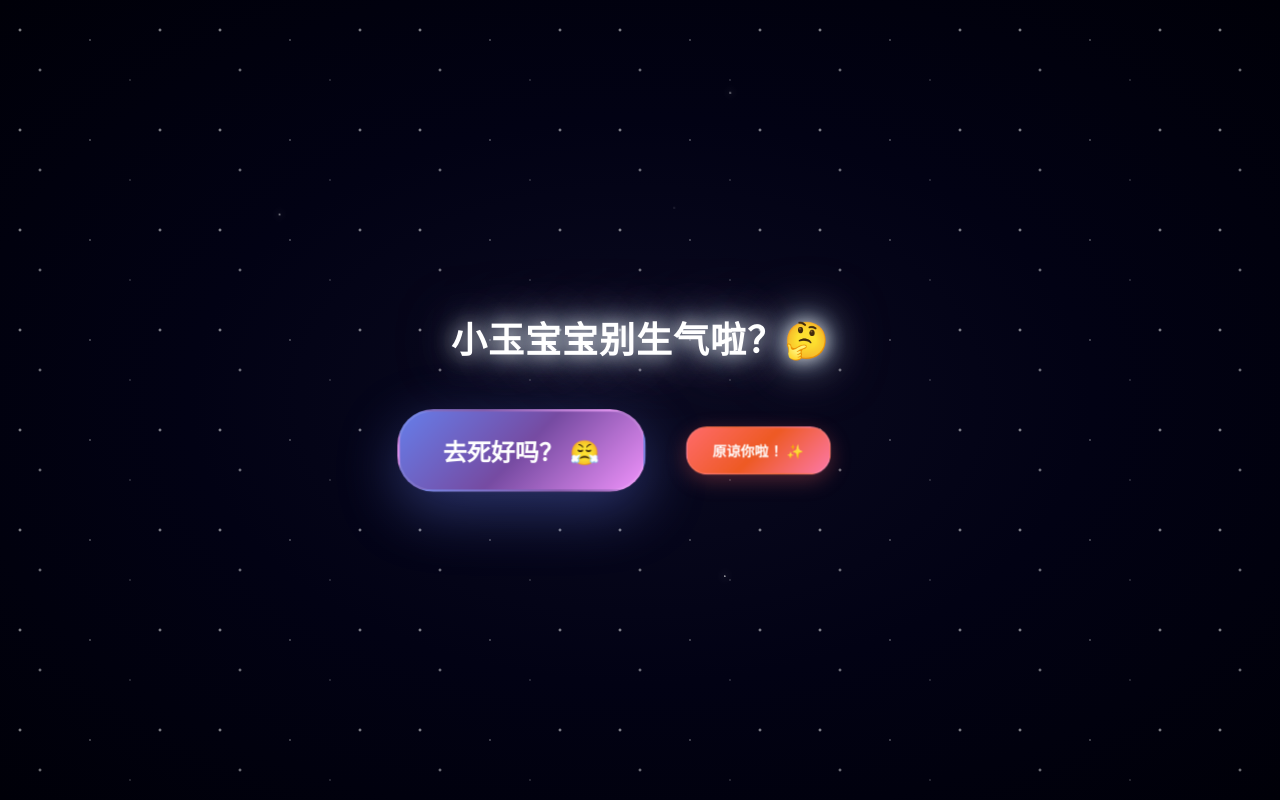
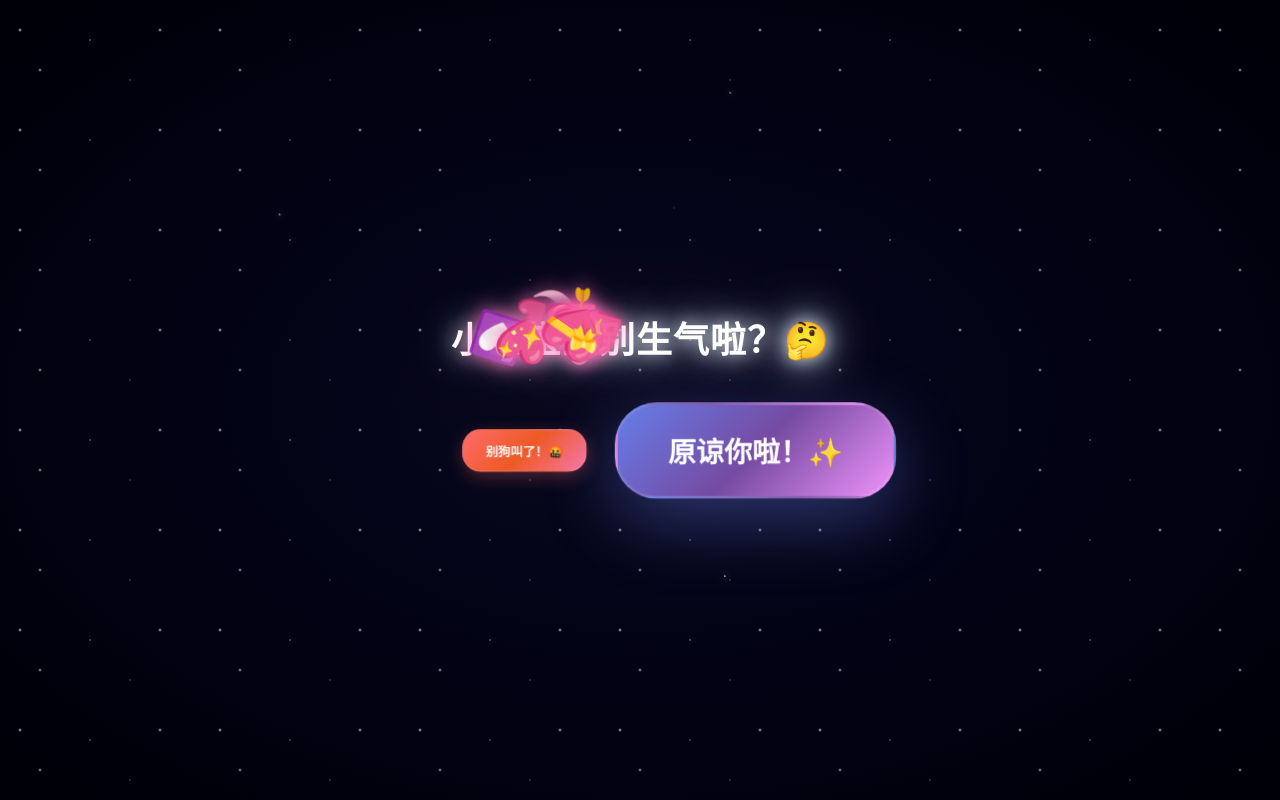
Before and after one commit to hongzhiWang2002/liuxing, a plain HTML site: page index.html in a window 1280 px wide. Both pictures are taken after a click on the button "去死好吗？ 😤". Drawn offline with Linux system fonts and the light colour scheme.

Commit message:
Update index.html

```diff
--- a/index.html
+++ b/index.html
@@ -220,20 +220,20 @@
     left: 100%;
   }
 
-  .btn-yes {
+  .btn-angry {
+    background: linear-gradient(135deg, #ff6b6b 0%, #ee5a24 50%, #fd79a8 100%);
+    color: white;
+    min-width: 160px;
+    transform: scale(0.7);
+    box-shadow: 0 8px 30px rgba(255, 107, 107, 0.3);
+  }
+
+  .btn-forgive {
     background: linear-gradient(135deg, #667eea 0%, #764ba2 50%, #f093fb 100%);
     color: white;
-    min-width: 180px;
+    min-width: 200px;
     transform: scale(1.2);
     box-shadow: 0 15px 50px rgba(102, 126, 234, 0.4);
-  }
-
-  .btn-no {
-    background: linear-gradient(135deg, #ff6b6b 0%, #ee5a24 50%, #fd79a8 100%);
-    color: white;
-    min-width: 120px;
-    transform: scale(0.7);
-    box-shadow: 0 8px 30px rgba(255, 107, 107, 0.3);
   }
 
   .btn:active {
@@ -371,12 +371,12 @@
       font-size: 18px;
     }
 
-    .btn-yes {
-      min-width: 240px;
+    .btn-forgive {
+      min-width: 260px;
     }
 
-    .btn-no {
-      min-width: 160px;
+    .btn-angry {
+      min-width: 180px;
     }
 
     .question {
@@ -423,8 +423,8 @@
 <div class="content" id="mainContent">
   <div class="question">小玉宝宝别生气啦？🤔</div>
   <div class="button-container">
-    <button class="btn btn-yes" id="yesBtn">去死好吗？ 😤</button>
-    <button class="btn btn-no" id="noBtn">原谅你啦 ！✨</button>
+    <button class="btn btn-angry" id="angryBtn">去死好吗？ 😤</button>
+    <button class="btn btn-forgive" id="forgiveBtn">原谅你啦！✨</button>
   </div>
 </div>
 
@@ -446,13 +446,13 @@
   }
 
   // 交互逻辑
-  const yesBtn = document.getElementById('yesBtn');
-  const noBtn = document.getElementById('noBtn');
+  const angryBtn = document.getElementById('angryBtn');
+  const forgiveBtn = document.getElementById('forgiveBtn');
   const mainContent = document.getElementById('mainContent');
   const resultMessage = document.getElementById('resultMessage');
   const heartContainer = document.getElementById('heartContainer');
 
-  let yesClickCount = 0;
+  let angryClickCount = 0;
   let gameEnded = false;
   let touchHandled = false;
 
@@ -471,8 +471,8 @@
     e.preventDefault();
   }, {passive: false});
 
-  // "想要看" 按钮逻辑
-  function handleYesClick(e) {
+  // "去死好吗？" 按钮逻辑 - 这个按钮会越点越小
+  function handleAngryClick(e) {
     if (gameEnded || touchHandled) return;
 
     e.preventDefault();
@@ -481,44 +481,44 @@
 
     setTimeout(() => { touchHandled = false; }, 300);
 
-    yesClickCount++;
+    angryClickCount++;
 
     // 创建点击爱心效果
     createHearts(e.target.getBoundingClientRect());
 
-    // 按钮大小变化
-    const yesScale = Math.max(0.4, 1.2 - yesClickCount * 0.16);
-    const noScale = Math.min(2.0, 0.7 + yesClickCount * 0.26);
+    // 按钮大小变化：生气按钮越来越小，原谅按钮越来越大
+    const angryScale = Math.max(0.3, 0.7 - angryClickCount * 0.08);
+    const forgiveScale = Math.min(2.2, 1.2 + angryClickCount * 0.2);
 
-    yesBtn.style.transform = `scale(${yesScale})`;
-    noBtn.style.transform = `scale(${noScale})`;
+    angryBtn.style.transform = `scale(${angryScale})`;
+    forgiveBtn.style.transform = `scale(${forgiveScale})`;
 
     // 按钮文字变化
-    const yesTexts = [
-      '给我死滚 ✨',
-      '别狗叫了 🥺',
-      ' bro你也配？🙏'',
-      '回家好吗？孩子 🥺',
-      '不可能滴 ！🙏'
+    const angryTexts = [
+      '给我死滚！😡',
+      '别狗叫了！🤬',
+      'bro你也配？🙄',
+      '回家吧孩子🥱',
+      '不可能的！😤'
     ];
-    if (yesClickCount < yesTexts.length) {
-      yesBtn.textContent = yesTexts[yesClickCount];
+    if (angryClickCount < angryTexts.length) {
+      angryBtn.textContent = angryTexts[angryClickCount];
     }
 
     // 点击5次后的最终效果
-    if (yesClickCount >= 5) {
+    if (angryClickCount >= 5) {
       gameEnded = true;
       mainContent.style.opacity = '0';
 
       setTimeout(() => {
         createMassiveHearts();
-        showResult('哈哈哈！🤣<br><br>玉米豆没有生气啦～<br><br>王宏智你个傻子 💕<br><br>💕 被骗了吧 💕');
+        showResult('哈哈哈！🤣<br><br>玉米豆没有生气啦～<br><br>王宏智你个傻子💕<br><br>💕 被骗了吧 💕');
       }, 800);
     }
   }
 
-  // "不想要看" 按钮逻辑
-  function handleNoClick(e) {
+  // "原谅你啦！" 按钮逻辑 - 直接结束游戏
+  function handleForgiveClick(e) {
     if (gameEnded || touchHandled) return;
 
     e.preventDefault();
@@ -531,16 +531,17 @@
     mainContent.style.opacity = '0';
 
     setTimeout(() => {
-      showResult(' 谢谢宝宝<br><br>（爱你宝贝 😝）<br><br>💔 亲亲 💔');
+      createMassiveHearts();
+      showResult('谢谢宝宝！💕<br><br>（爱你宝贝😝）<br><br>💖 亲亲抱抱举高高 💖');
     }, 800);
   }
 
   // 绑定事件（同时支持点击和触摸）
-  yesBtn.addEventListener('click', handleYesClick, {passive: false});
-  yesBtn.addEventListener('touchend', handleYesClick, {passive: false});
+  angryBtn.addEventListener('click', handleAngryClick, {passive: false});
+  angryBtn.addEventListener('touchend', handleAngryClick, {passive: false});
 
-  noBtn.addEventListener('click', handleNoClick, {passive: false});
-  noBtn.addEventListener('touchend', handleNoClick, {passive: false});
+  forgiveBtn.addEventListener('click', handleForgiveClick, {passive: false});
+  forgiveBtn.addEventListener('touchend', handleForgiveClick, {passive: false});
 
   function createHearts(buttonRect) {
     const heartSymbols = ['💖', '💕', '💗', '💘', '💝', '💞', '💓', '💟'];
```
